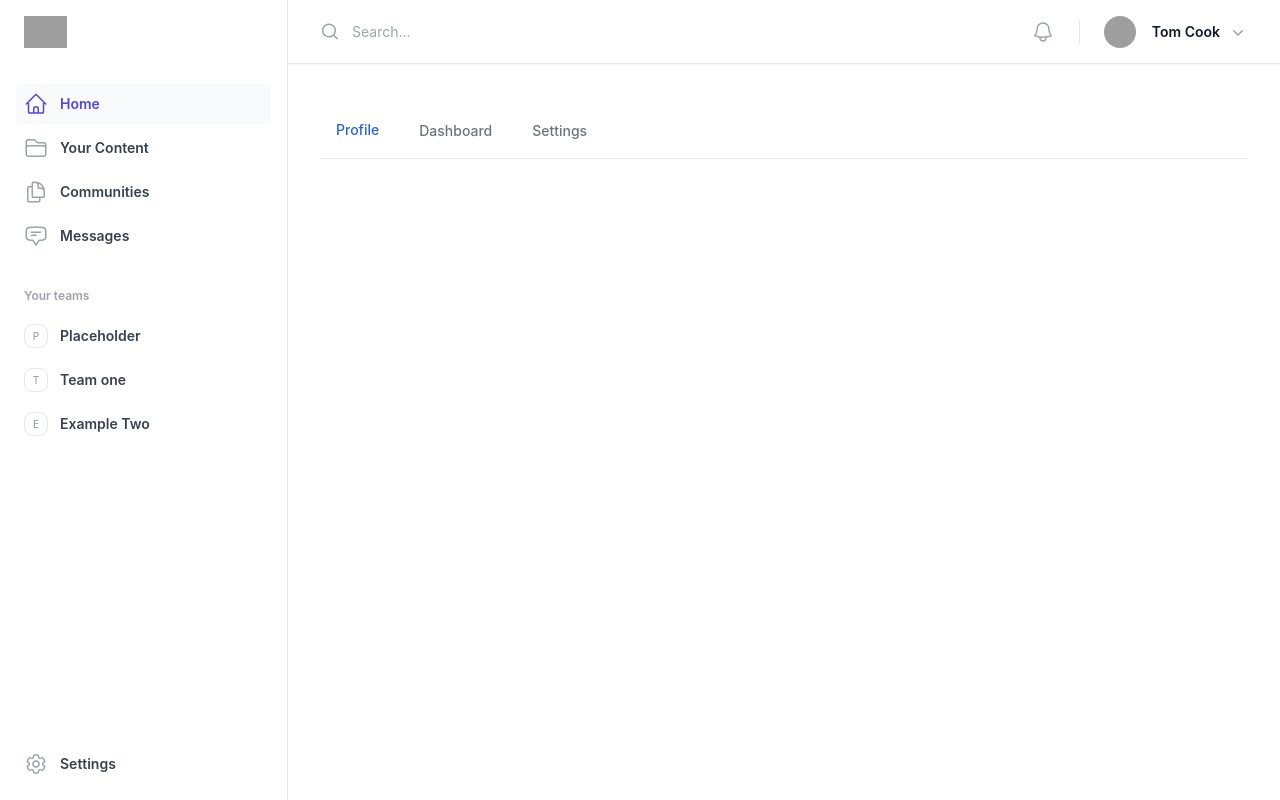
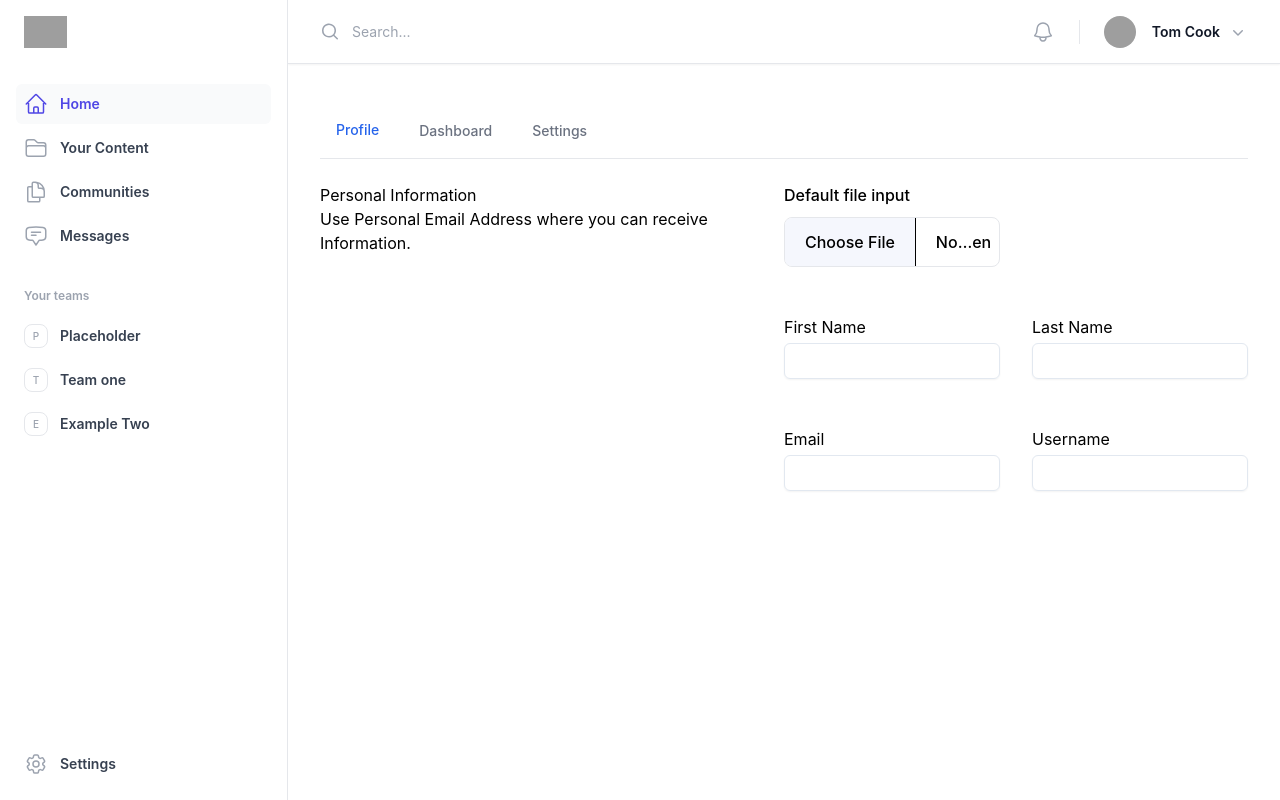
Before and after one commit to AnasShaikh96/blog-forum, a React (Vite) app in the folder client/: page /app/settings in a window 1280 px wide. Built offline with nearby package versions, Linux system fonts and the light colour scheme; grey boxes are pictures that could not be loaded.

Commit message:
personal details form

```diff
--- a/client/src/app/routes/app/settings/settings.tsx
+++ b/client/src/app/routes/app/settings/settings.tsx
@@ -1,6 +1,7 @@
 import { Tab, TabGroup, TabList } from "@headlessui/react";
 import { Fragment } from "react/jsx-runtime";
 import clsx from "clsx";
+import { Input } from "../../../../components/ui/form";
 
 export const Settings = () => {
   return (
@@ -58,6 +59,72 @@ export const Settings = () => {
           </Tab>
         </TabList>
       </TabGroup>
+
+      <div className="grid grid-cols-1 gap-y-3 mt-6 lg:grid-cols-2">
+        <div>
+          <h4>Personal Information</h4>
+          <p>Use Personal Email Address where you can receive Information.</p>
+        </div>
+        {/* <form className="grid">
+          <div className="flex items-start">
+            <img
+              className="h-24 w-24 rounded-md bg-gray-50 mr-4"
+              src="https://images.unsplash.com/photo-1472099645785-5658abf4ff4e?ixlib=rb-1.2.1&ixid=eyJhcHBfaWQiOjEyMDd9&auto=format&fit=facearea&facepad=2&w=256&h=256&q=80"
+              alt=""
+            />
+            <div>
+              <input type="file" />
+            </div>
+          </div>
+          <div className="grid-cols-2">
+            <div>
+              <Input label="First Name" />
+            </div>
+            <div>
+              <Input label="Last Name" />
+            </div>
+          </div>
+        </form> */}
+
+        <div className="-mx-4 grid grid-cols-2">
+          <div className="w-full px-4">
+            <div className="mb-12">
+              {/* <Input label="Default File Input" type="" /> */}
+              <label
+                htmlFor=""
+                className="mb-[10px] block text-base font-medium text-dark dark:text-white"
+              >
+                Default file input
+              </label>
+              <input
+                type="file"
+                className="w-full cursor-pointer rounded-lg border-[1.5px] border-stroke dark:border-dark-3 font-medium text-body-color dark:text-dark-6 outline-none transition file:mr-5 file:border-collapse file:cursor-pointer file:border-0 file:border-r file:border-solid file:border-stroke dark:file:border-dark-3 file:bg-[#F5F7FD] dark:file:bg-dark-2 file:py-3 file:px-5 file:text-body-color dark:file:text-dark-6 file:hover:bg-primary-foreground file:hover:bg-opacity-10 focus:border-primary active:border-primary disabled:cursor-default disabled:bg-[#F5F7FD]"
+              />
+            </div>
+          </div>
+          <div className="w-full px-4"></div>
+          <div className="w-full px-4">
+            <div className="mb-12">
+              <Input label="First Name" type="text" />
+            </div>
+          </div>
+          <div className="w-full px-4">
+            <div className="mb-12">
+              <Input label="Last Name" type="text" />
+            </div>
+          </div>
+          <div className="w-full px-4">
+            <div className="mb-12">
+              <Input label="Email" type="text" />
+            </div>
+          </div>
+          <div className="w-full px-4">
+            <div className="mb-12">
+              <Input label="Username" type="text" />
+            </div>
+          </div>
+        </div>
+      </div>
     </>
   );
 };
--- a/client/src/components/ui/form/input.tsx
+++ b/client/src/components/ui/form/input.tsx
@@ -6,7 +6,7 @@ import { UseFormRegisterReturn } from "react-hook-form";
 export type InputProps = React.InputHTMLAttributes<HTMLInputElement> &
   FieldWrapperPassThroughProps & {
     className?: string;
-    registration: Partial<UseFormRegisterReturn>;
+    registration?: Partial<UseFormRegisterReturn>;
   };
 
 const Input = React.forwardRef<HTMLInputElement, InputProps>(
```
